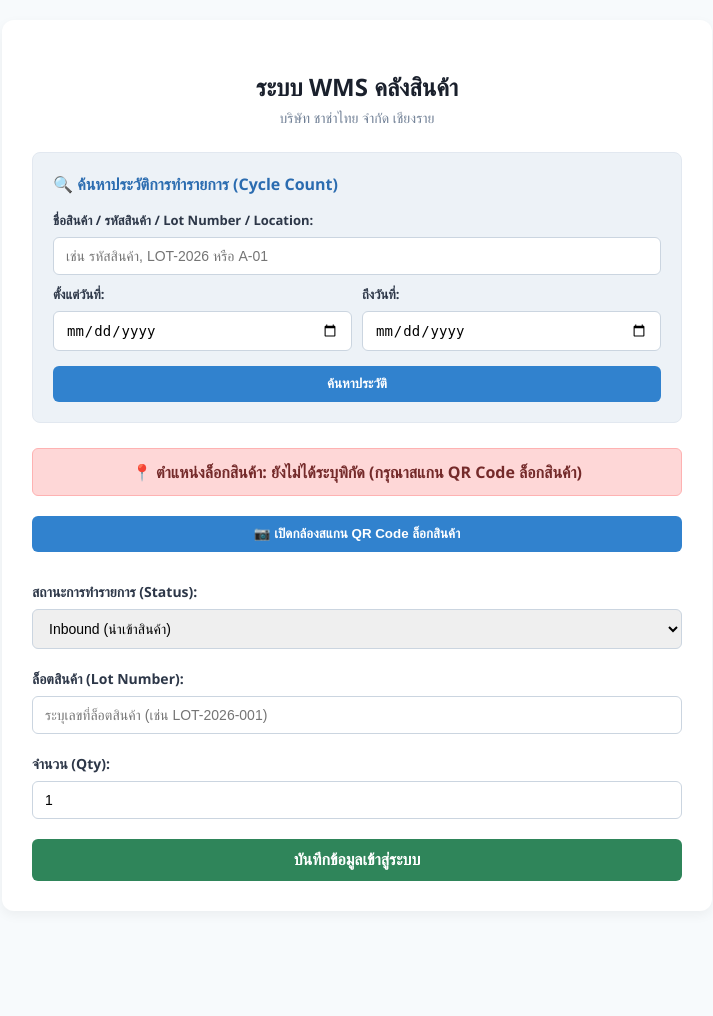
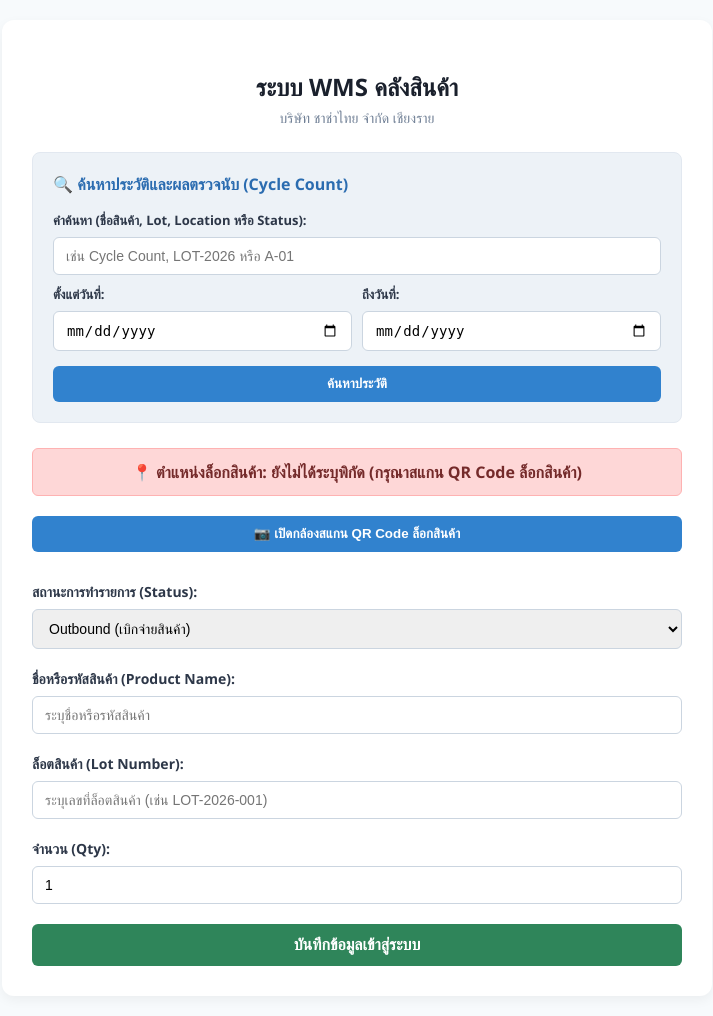
Before and after one commit to kanokwan20044-sketch/WH_Project, a Flask app: page / in a window 1280 px wide. Shown: the whole page, without its empty margins (283-996 px from the left). Before the commit the page ends 881 px from the top, so only its background shows below. Run offline with Flask 3, Linux system fonts and the light colour scheme.

Commit message:
update: integrate cycle count into status dropdown and clean form UI

```diff
--- a/app.py
+++ b/app.py
@@ -43,6 +43,7 @@ def index():
                 row_date = row_time.split(' ')[0]
                 product_name = row[3]
                 lot_number = row[4]
+                status = row[2]
 
                 match_query = True
                 match_date = True
@@ -50,7 +51,8 @@ def index():
                 if search_query:
                     if (search_query.lower() not in product_name.lower() and
                         search_query.lower() not in lot_number.lower() and
-                        search_query.lower() not in row[1].lower()):
+                        search_query.lower() not in row[1].lower() and
+                        search_query.lower() not in status.lower()):
                         match_query = False
 
                 if start_date and end_date:
@@ -86,6 +88,10 @@ def submit():
         lot_number = request.form.get('lot_number', '-')
         qty = request.form.get('qty', '')
 
+        # หากไม่ใช่สถานะ Outbound ให้กำหนดชื่อสินค้าเป็นเครื่องหมายขีด (-) อัตโนมัติ
+        if status != 'Outbound':
+            product_name = '-'
+
         # เวลาประเทศไทย (UTC+7)
         utc_now = datetime.datetime.utcnow()
         th_now = utc_now + datetime.timedelta(hours=7)
--- a/templates/index.html
+++ b/templates/index.html
@@ -37,13 +37,13 @@
             </div>
         {% endif %}
 
-        <!-- ส่วนค้นหาประวัติการทำงานและ Cycle Count -->
+        <!-- ส่วนค้นหาประวัติการทำงานและ Cycle Count ตามช่วงเวลา -->
         <div class="search-section">
-            <h3 style="margin-top: 0; color: #2b6cb0; font-size: 16px;">🔍 ค้นหาประวัติการทำรายการ (Cycle Count)</h3>
+            <h3 style="margin-top: 0; color: #2b6cb0; font-size: 16px;">🔍 ค้นหาประวัติและผลตรวจนับ (Cycle Count)</h3>
             <form action="/" method="GET">
                 <div class="form-group" style="margin-bottom: 10px;">
-                    <label style="font-size: 13px;">ชื่อสินค้า / รหัสสินค้า / Lot Number / Location:</label>
-                    <input type="text" name="q" placeholder="เช่น รหัสสินค้า, LOT-2026 หรือ A-01" value="{{ search_query }}">
+                    <label style="font-size: 13px;">คำค้นหา (ชื่อสินค้า, Lot, Location หรือ Status):</label>
+                    <input type="text" name="q" placeholder="เช่น Cycle Count, LOT-2026 หรือ A-01" value="{{ search_query }}">
                 </div>
                 <div class="date-row">
                     <div style="flex: 1;">
@@ -66,10 +66,10 @@
                             {% for item in search_results %}
                                 <li style="margin-bottom: 8px;">
                                     <b>{{ item.timestamp }}</b> |
+                                    สถานะ: <b>{{ item.status }}</b> |
                                     สินค้า: <b>{{ item.product_name }}</b> (Lot: <span style="color: #d69e2e; font-weight: bold;">{{ item.lot_number }}</span>) |
                                     Location: <span style="background: #c6f6d5; padding: 2px 6px; border-radius: 4px; color: #22543d; font-weight: bold;">📍 {{ item.location }}</span> |
-                                    จำนวน: {{ item.qty }} |
-                                    สถานะ: <b>{{ item.status }}</b>
+                                    จำนวน: {{ item.qty }}
                                 </li>
                             {% endfor %}
                         </ul>
@@ -100,15 +100,15 @@
                 <label>สถานะการทำรายการ (Status):</label>
                 <select name="status" id="statusSelect" onchange="toggleProductField()">
                     <option value="Inbound">Inbound (นำเข้าสินค้า)</option>
-                    <option value="Outbound">Outbound (เบิกจ่ายสินค้า)</option>
+                    <option value="Outbound" selected>Outbound (เบิกจ่ายสินค้า)</option>
                     <option value="Cycle Count">Cycle Count (ตรวจนับสต็อก)</option>
                 </select>
             </div>
 
-            <!-- ช่องกรอกชื่อ/รหัสสินค้า จะแสดงขึ้นมาเฉพาะตอนเลือก Outbound เท่านั้น -->
+            <!-- ช่องกรอกชื่อ/รหัสสินค้า แสดงเฉพาะตอนเลือก Outbound -->
             <div class="form-group" id="productFieldGroup">
                 <label>ชื่อหรือรหัสสินค้า (Product Name):</label>
-                <input type="text" name="product_name" id="productNameInput" placeholder="ระบุชื่อหรือรหัสสินค้า">
+                <input type="text" name="product_name" id="productNameInput" placeholder="ระบุชื่อหรือรหัสสินค้า" required>
             </div>
 
             <div class="form-group">
@@ -134,7 +134,6 @@
             }, (errorMessage) => {});
         }
 
-        // ฟังก์ชันควบคุมการซ่อน/แสดง ช่องกรอกชื่อสินค้า (แสดงเฉพาะตอน Outbound)
         function toggleProductField() {
             const statusSelect = document.getElementById("statusSelect");
             const productFieldGroup = document.getElementById("productFieldGroup");
```
